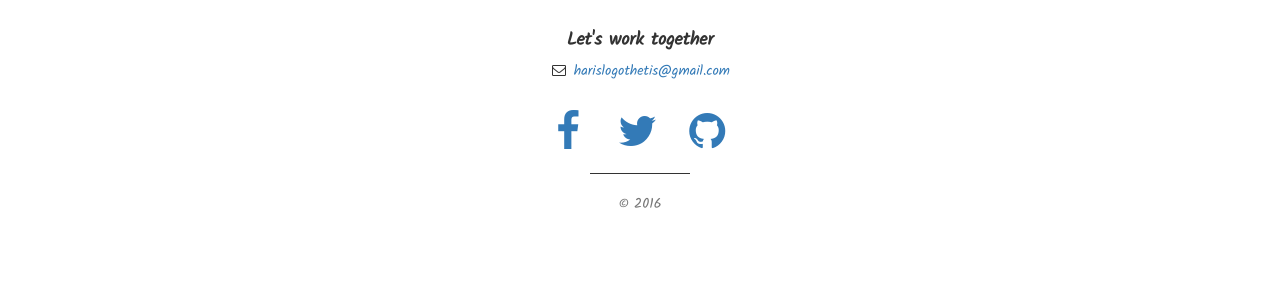
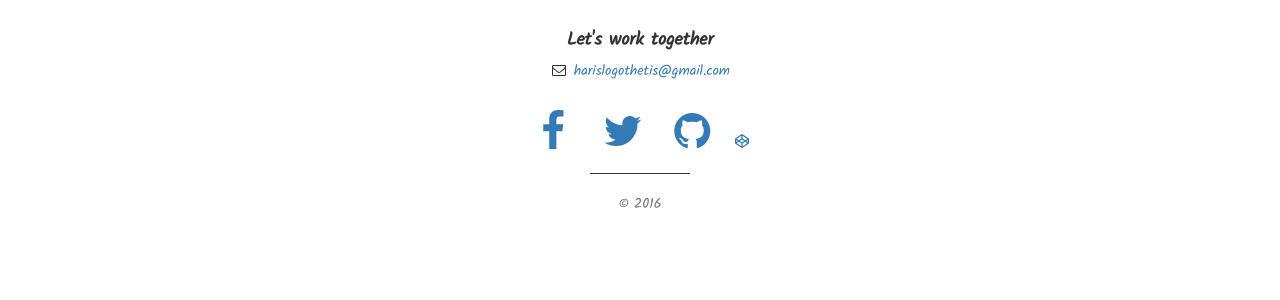
Before and after one commit to haris-git/haris-git.github.io, a Jekyll site: the page built from index.html, in a window 1280 px wide. Shown: the part 3483-3783 px from the top of the page. Built offline with Jekyll 4.4.1, drawn with Linux system fonts in a browser that asks for light colours.

Commit message:
Update footer.html

```diff
--- a/_includes/footer.html
+++ b/_includes/footer.html
@@ -19,6 +19,11 @@
                         <li>
                             <a href="https://github.com/haris-git/"><i class="fa fa-github fa-fw fa-3x"></i></a>
                         </li>
+                        <li>
+                            <a href="http://codepen.io/harislogo/"><i class="fa fa-codepen" aria-hidden="true"></i>
+</i></a>
+                        </li>
+
                     </ul>
                     <hr class="small">
                     <p class="text-muted">&copy; 2016</p>
```
